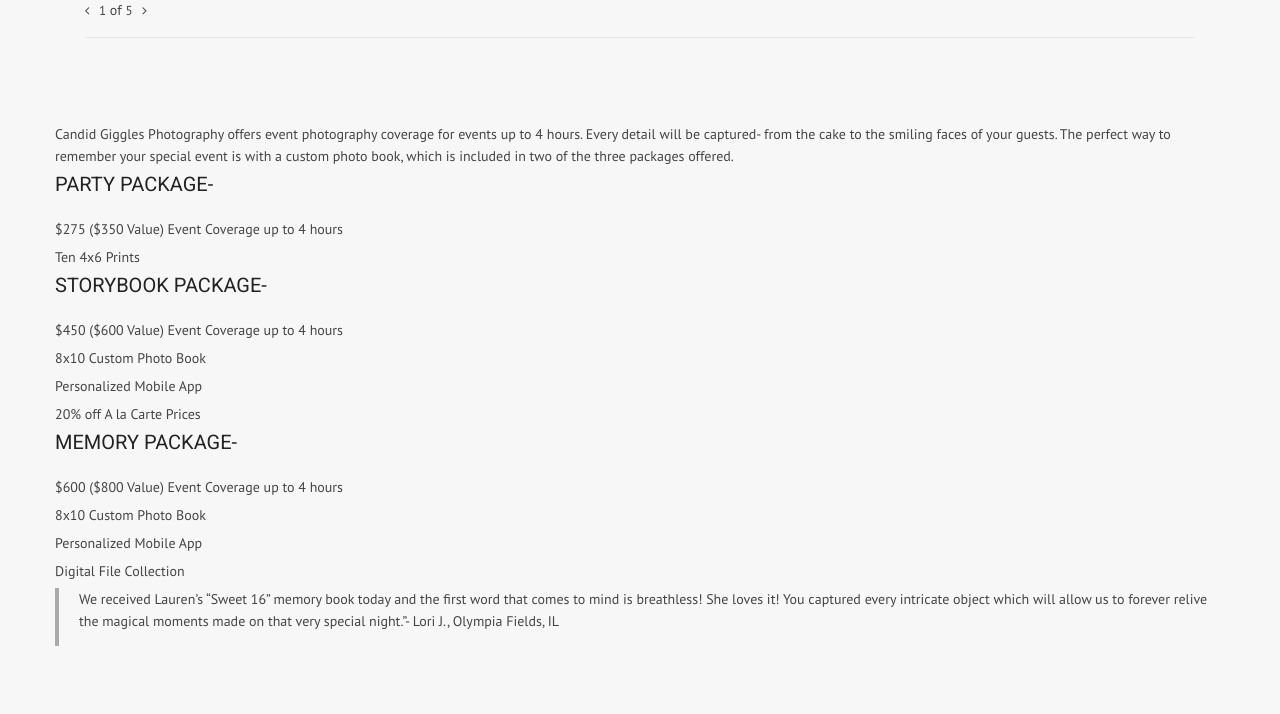
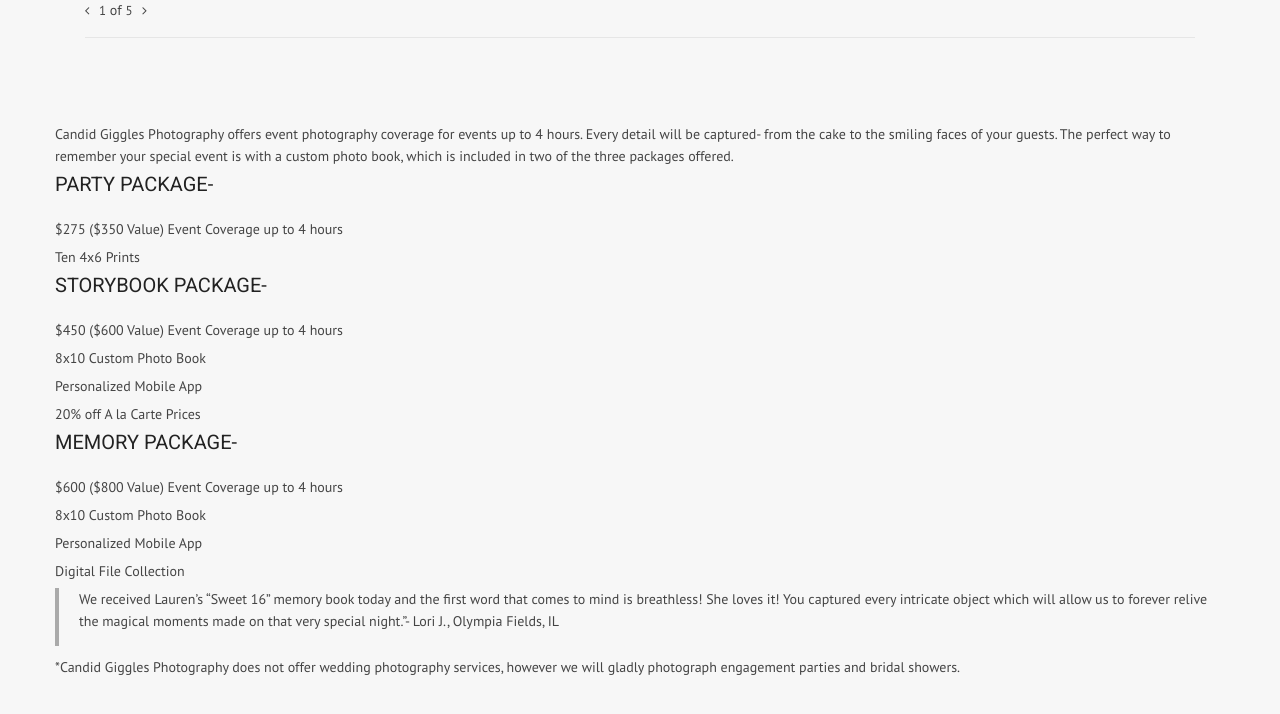
Before and after one commit to candidgiggles/kmitchellphoto.github.io, a Jekyll site: the page built from event-photography/index.md, in a window 1280 px wide and 900 px high, scrolled down 689 px, cut to the strip 133-847 px from the top of the window. Built offline with Jekyll 4.4.1, drawn with Linux system fonts in a browser that asks for light colours.

Commit message:
Updated index.md

```diff
--- a/event-photography/index.md
+++ b/event-photography/index.md
@@ -14,6 +14,7 @@ alt4: Slide 4
 slide5: "/img/Website Galleries/Events/Engagement Party-8.jpg"
 alt5: Slide 5
 ---
+
 Candid Giggles Photography offers event photography coverage for events up to 4 hours. Every detail will be captured- from the cake to the smiling faces of your guests. The perfect way to remember your special event is with a custom photo book, which is included in two of the three packages offered.
 
 ### Party Package-
@@ -47,3 +48,5 @@ Digital File Collection
 
 
 > We received Lauren's "Sweet 16" memory book today and the first word that comes to mind is breathless! She loves it! You captured every intricate object which will allow us to forever relive the magical moments made on that very special night."- Lori J., Olympia Fields, IL
+
+*Candid Giggles Photography does not offer wedding photography services, however we will gladly photograph engagement parties and bridal showers.
```
